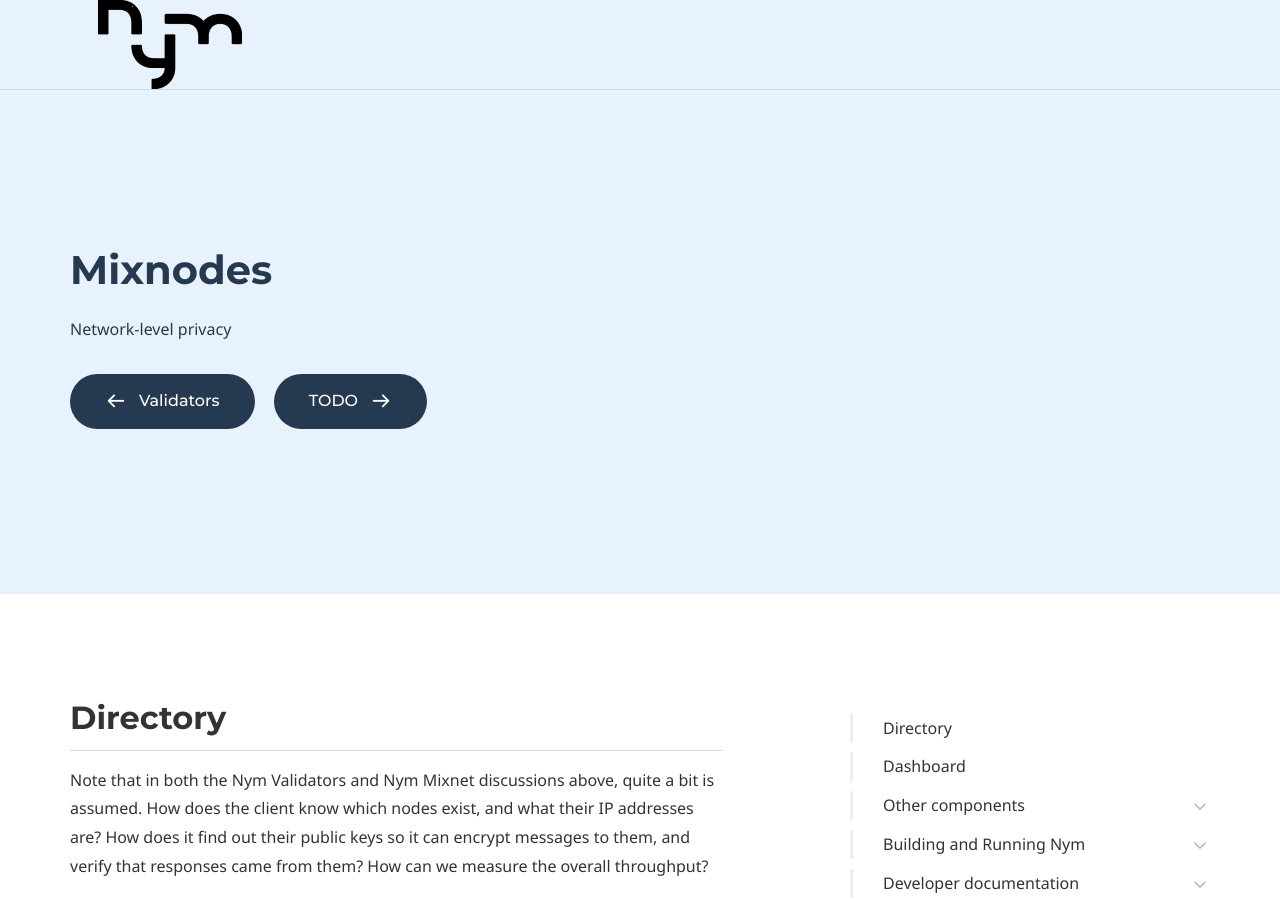
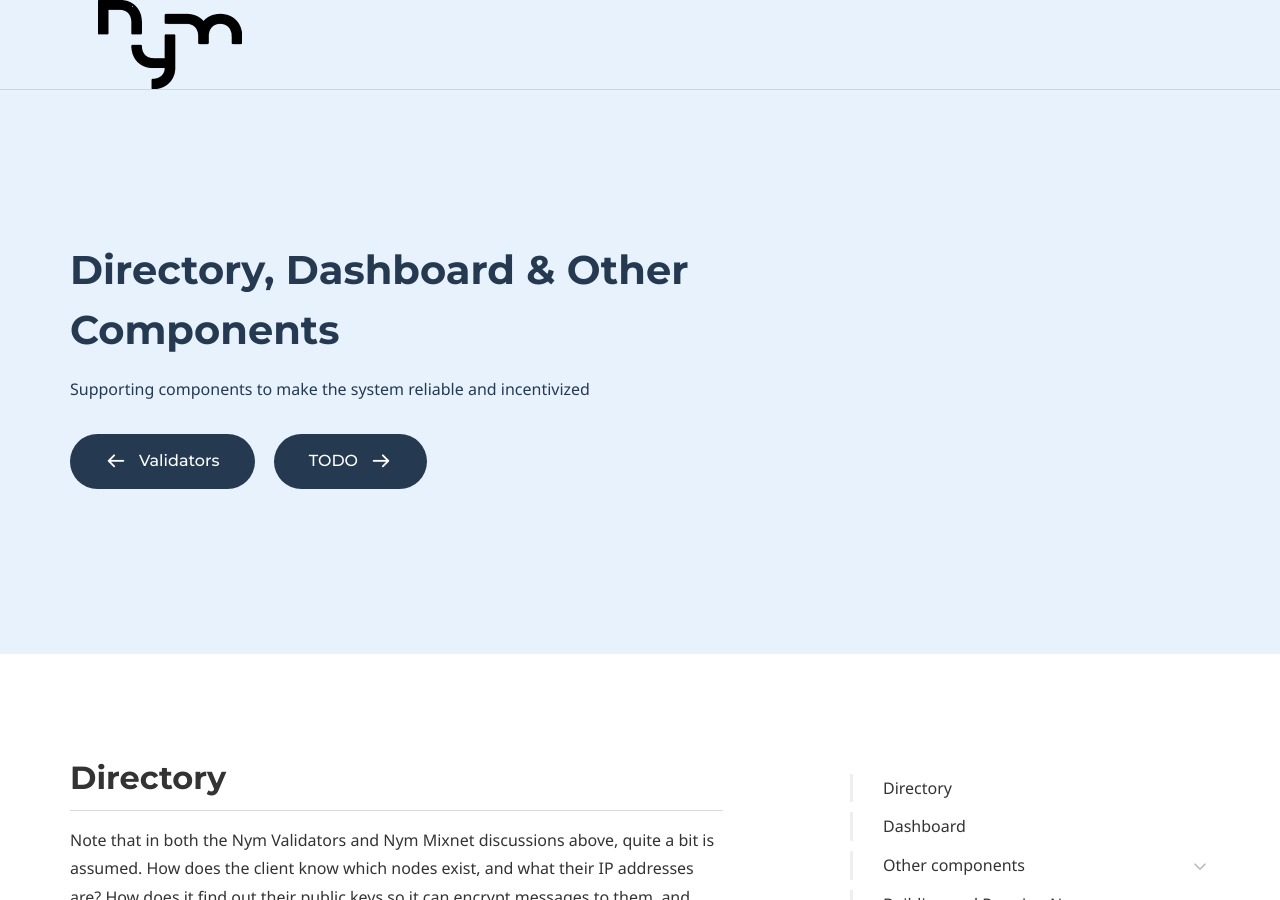
Before and after one commit to nymtech/docs, a Jekyll site: the page built from directory-dashboard-components.md, in a window 1280 px wide and 900 px high. Built offline with Jekyll 4.4.1, drawn with Linux system fonts in a browser that asks for light colours; some web fonts are replaced.

Commit message:
Fixed front matter on directory page.

```diff
--- a/directory-dashboard-components.md
+++ b/directory-dashboard-components.md
@@ -5,8 +5,8 @@
 comments: false
 
 # Hero section
-title: Mixnodes
-description: Network-level privacy
+title: Directory, Dashboard & Other Components
+description: Supporting components to make the system reliable and incentivized
 
 # Micro navigation
 micro_nav: true
```
